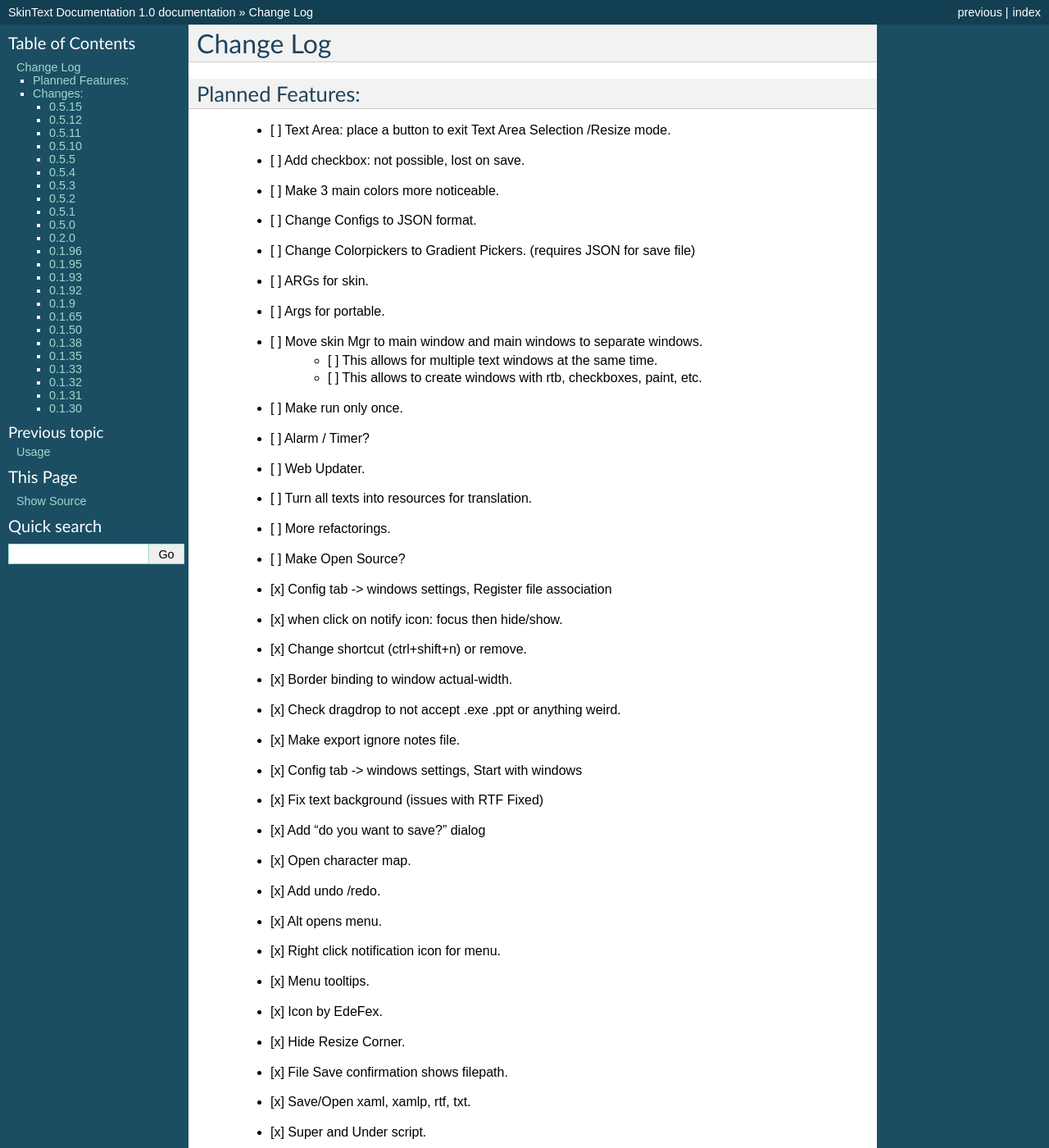
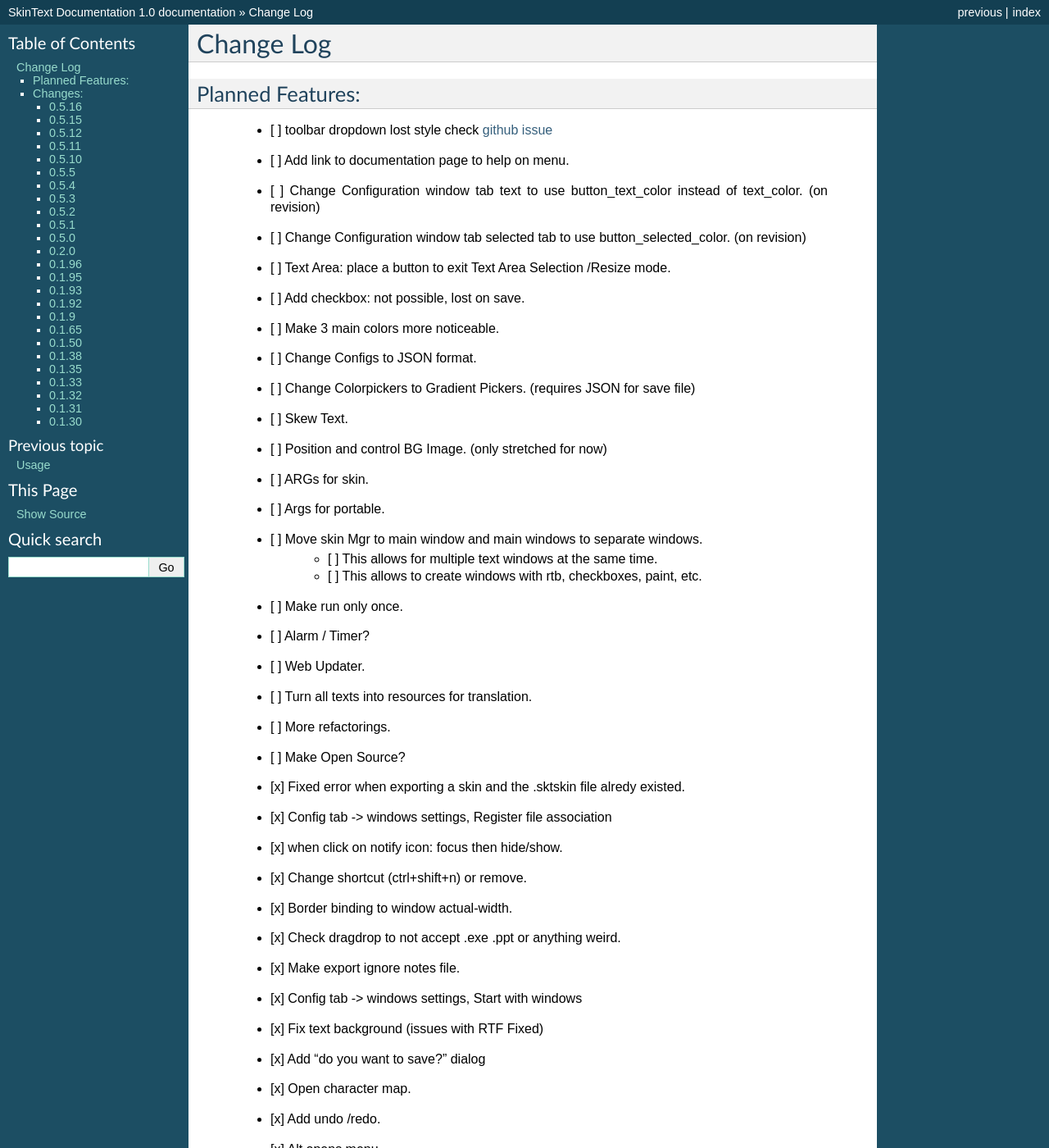
Before and after one commit to Sniperkillerut/SkinText-Documentation, a Sphinx documentation site: the page built from docs/5_history.rst, in a window 1280 px wide and 1400 px high. Shown: the whole window at 82% size. Built offline with Sphinx 7.4.7, drawn with Linux system fonts in a browser that asks for light colours; some of the changed text lies outside the part shown.

Commit message:
new version

```diff
--- a/docs/5_history.rst
+++ b/docs/5_history.rst
@@ -5,11 +5,17 @@
 Planned Features:
 -----------------
 
+    - [ ] toolbar dropdown lost style check `github issue <https://github.com/xceedsoftware/wpftoolkit/issues/1214>`_
+    - [ ] Add link to documentation page to help on menu.
+    - [ ] Change Configuration window tab text to use button_text_color instead of text_color. (on revision)
+    - [ ] Change Configuration window tab selected tab to use button_selected_color. (on revision)
     - [ ] Text Area: place a button to exit Text Area Selection /Resize mode.
     - [ ] Add checkbox: not possible, lost on save.
     - [ ] Make 3 main colors more noticeable.
     - [ ] Change Configs to JSON format.
     - [ ] Change Colorpickers to Gradient Pickers. (requires JSON for save file)
+    - [ ] Skew Text.
+    - [ ] Position and control BG Image. (only stretched for now)
     - [ ] ARGs for skin.
     - [ ] Args for portable.
     - [ ] Move skin Mgr to main window and main windows to separate windows.
@@ -22,6 +28,7 @@
     - [ ] More refactorings.
     - [ ] Make Open Source?
 
+    - [x] Fixed error when exporting a skin and the .sktskin file alredy existed.
     - [x] Config tab -> windows settings, Register file association
     - [x] when click on notify icon: focus then hide/show.
     - [x] Change shortcut (ctrl+shift+n) or remove.
@@ -76,6 +83,13 @@
 
 Changes:
 --------
+
+0.5.16
+******
+    Removed debug messagebox, fix inverse if testing, fixed export when file already exists.
+    Added Reddit, DeviantArt and Help links.
+    Added selected color change to tabs, added help button, changed help tab to tips., changed tab fore color to ButtonFrontColorBrush.
+    Changed DropdDownButton style.
 
 0.5.15
 ******
```
